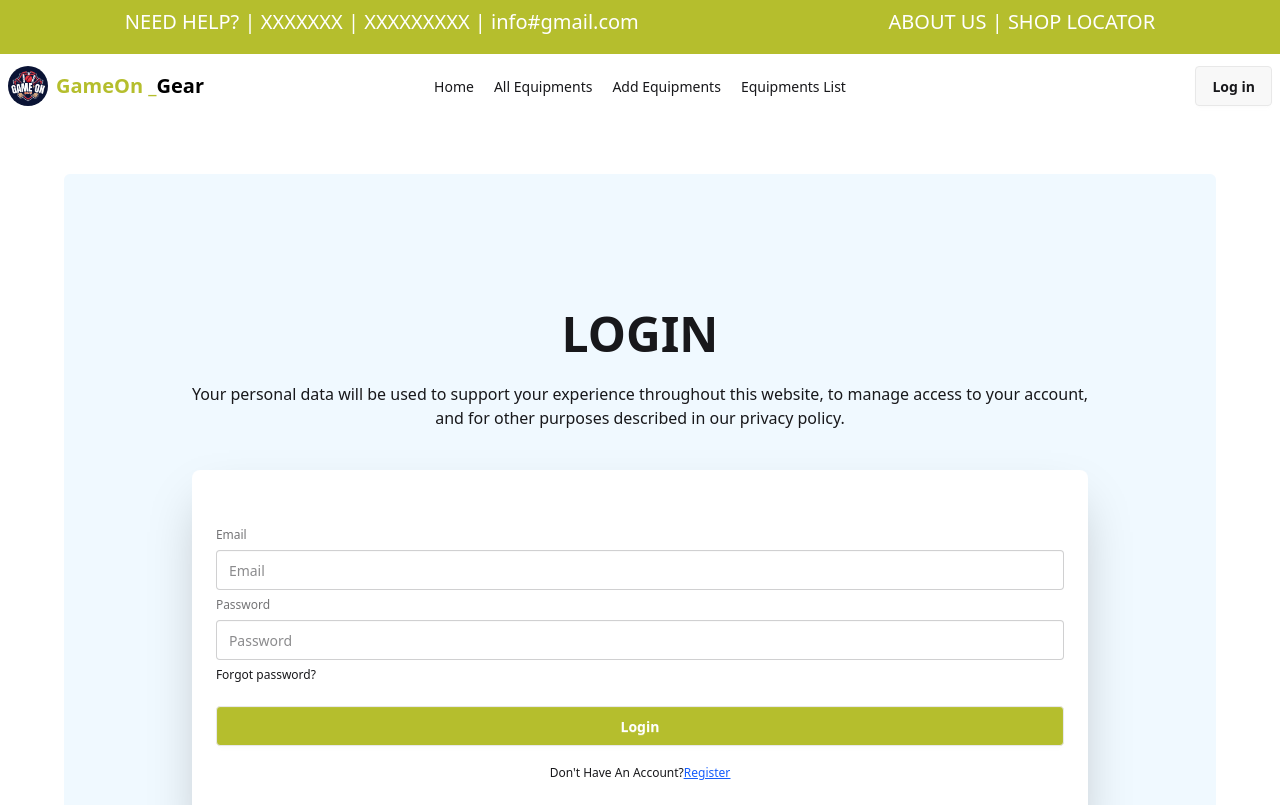
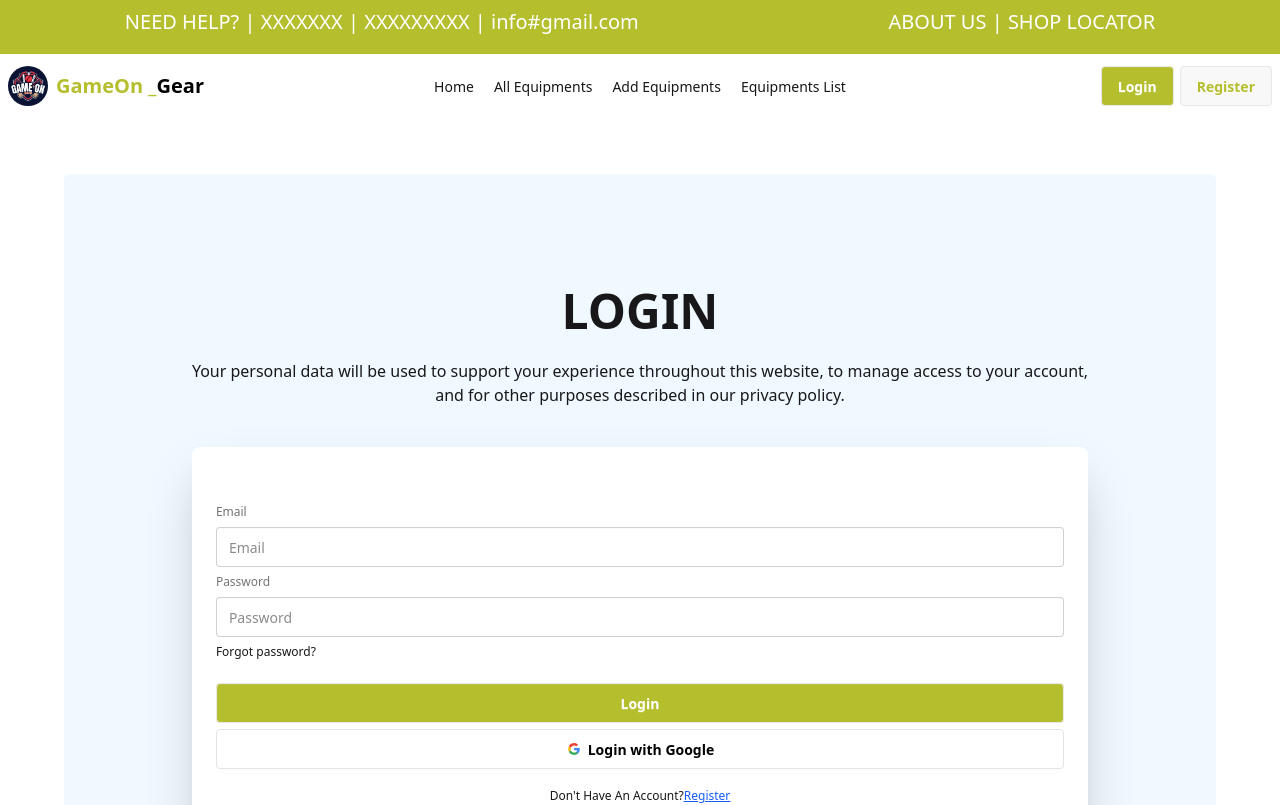
Before and after one commit to alaminjim/GameOn-Gear-Client-side, a React (Vite) app: page /login in a window 1280 px wide. Shown: the top 805 px of the page. Built offline with nearby package versions, Linux system fonts and the light colour scheme; no server answers.

Commit message:
added login and register completey

```diff
--- a/package.json
+++ b/package.json
@@ -11,8 +11,10 @@
   },
   "dependencies": {
     "@tailwindcss/vite": "^4.0.17",
+    "firebase": "^11.6.0",
     "react": "^19.0.0",
     "react-dom": "^19.0.0",
+    "react-hot-toast": "^2.5.2",
     "react-icons": "^5.5.0",
     "react-responsive-carousel": "^3.2.23",
     "react-router-dom": "^6.30.0",
--- a/src/Components/Banner.jsx
+++ b/src/Components/Banner.jsx
@@ -1,6 +1,7 @@
 import photo1 from "../assets/photo-variety-cricket-equipment-sports-store_1055425-58511.avif";
 import photo2 from "../assets/sports-equipment-clothing-clean-white-background_670382-154596.jpg";
 import photo3 from "../assets/stock-photo-etalase-sports-shop-room-generative-ai_925376-23477.jpg";
+import photo4 from "../assets/bags-rack-store_107420-94851.jpg";
 import { Carousel } from "react-responsive-carousel";
 import "react-responsive-carousel/lib/styles/carousel.min.css";
 
@@ -16,6 +17,9 @@ const Banner = () => {
       <div>
         <img src={photo3} />
       </div>
+      <div>
+        <img src={photo4} />
+      </div>
     </Carousel>
   );
 };
--- a/src/Components/Footer.jsx
+++ b/src/Components/Footer.jsx
@@ -89,7 +89,10 @@ const Footer = () => {
             </svg>
           </a>
         </div>
-        <p className="text-white"> @2024 GAMEoN_GEAR. All Rights Reserved.</p>
+        <p className="text-center text-white">
+          Copyright © {new Date().getFullYear()} - All right reserved by
+          GAMEoN_GEAR
+        </p>
       </div>
     </div>
   );
--- a/src/Components/NavBar.jsx
+++ b/src/Components/NavBar.jsx
@@ -1,7 +1,22 @@
 import { Link, NavLink } from "react-router-dom";
 import logo from "../assets/Game On.png";
+import { useContext } from "react";
+import { AuthContext } from "../Provider/AuthProvider";
+import toast from "react-hot-toast";
 
 const NavBar = () => {
+  const { user, userSignOut } = useContext(AuthContext);
+
+  const handelSignOut = () => [
+    userSignOut()
+      .then(() => {
+        toast.success("log out Successful..!");
+      })
+      .catch((err) => {
+        toast.error(err.message);
+      }),
+  ];
+
   return (
     <div>
       <div className="w-full h-[54px] bg-[#B5BE2D] hidden md:hidden lg:block">
@@ -66,7 +81,7 @@ const NavBar = () => {
               src={logo}
             />
             <a className=" lg:text-xl text-[#B5BE2D] font-bold">
-              GameOn _<a className="text-black">Gear</a>
+              GameOn _<span className="text-black">Gear</span>
             </a>
           </div>
         </div>
@@ -99,9 +114,33 @@ const NavBar = () => {
           </ul>
         </div>
         <div className="navbar-end">
-          <Link to="/login" className="btn">
-            Log in
-          </Link>
+          {user && user?.email ? (
+            <div className="flex justify-center items-center space-x-1.5">
+              <img
+                className="w-8 h-8 rounded-full"
+                title={user?.displayName}
+                src={user?.photoURL}
+              />
+              <button
+                onClick={handelSignOut}
+                className="btn text-white bg-[#B5BE2D]"
+              >
+                Log out
+              </button>
+            </div>
+          ) : (
+            <div className="space-x-1.5">
+              <Link to="/login" className="btn bg-[#B5BE2D] text-white">
+                Login
+              </Link>
+              <Link
+                to="/register"
+                className="btn text-[#B5BE2D]  hover:bg-[#B5BE2D] hover:text-white"
+              >
+                Register
+              </Link>
+            </div>
+          )}
         </div>
       </div>
     </div>
--- /dev/null
+++ b/src/Firebase/firebase.init.js
@@ -0,0 +1,23 @@
+// Import the functions you need from the SDKs you need
+import { initializeApp } from "firebase/app";
+import { getAuth } from "firebase/auth";
+// TODO: Add SDKs for Firebase products that you want to use
+// https://firebase.google.com/docs/web/setup#available-libraries
+
+// Your web app's Firebase configuration
+const firebaseConfig = {
+  apiKey: "AIzaSyA11rkC3gK9nJCKAaAP8WIUZmRiLWnB2j8",
+  authDomain: "game-on-gear-a3d07.firebaseapp.com",
+  projectId: "game-on-gear-a3d07",
+  storageBucket: "game-on-gear-a3d07.firebasestorage.app",
+  messagingSenderId: "590661830421",
+  appId: "1:590661830421:web:9f5b2d2b6b449391a58b1c",
+};
+
+// Initialize Firebase
+const app = initializeApp(firebaseConfig);
+
+// Initialize Firebase Authentication and get a reference to the service
+const auth = getAuth(app);
+
+export default auth;
--- a/src/Pages/Login.jsx
+++ b/src/Pages/Login.jsx
@@ -1,8 +1,46 @@
-import { Link, Outlet } from "react-router-dom";
+import { Link, Outlet, useNavigate } from "react-router-dom";
 import Footer from "../Components/Footer";
 import NavBar from "../Components/NavBar";
+import { useContext } from "react";
+import { AuthContext } from "../Provider/AuthProvider";
+import toast from "react-hot-toast";
 
 const Login = () => {
+  const { creteLogin, setUser, createGoogleUser } = useContext(AuthContext);
+  const navigate = useNavigate();
+
+  const handelLogin = (e) => {
+    e.preventDefault();
+
+    const form = e.target;
+    const email = form.email.value;
+    const password = form.password.value;
+
+    creteLogin(email, password)
+      .then((result) => {
+        const user = result.user;
+        setUser(user);
+        navigate("/");
+        toast.success("login successful");
+      })
+      .catch((err) => {
+        toast.error(err.message);
+      });
+  };
+
+  const handelGoogle = () => {
+    createGoogleUser()
+      .then((result) => {
+        const user = result.user;
+        setUser(user);
+        navigate("/");
+        toast.success("Log in successful");
+      })
+      .catch((err) => {
+        toast.error(err.message);
+      });
+  };
+
   return (
     <div>
       <NavBar></NavBar>
@@ -23,16 +61,18 @@ const Login = () => {
               </div>
               <div className="card bg-base-100 w-full shrink-0 shadow-2xl">
                 <div className="card-body">
-                  <form className="fieldset my-7">
+                  <form onSubmit={handelLogin} className="fieldset my-7">
                     <label className="fieldset-label">Email</label>
                     <input
                       type="email"
+                      name="email"
                       className="input w-full"
                       placeholder="Email"
                     />
                     <label className="fieldset-label">Password</label>
                     <input
                       type="password"
+                      name="password"
                       className="input w-full"
                       placeholder="Password"
                     />
@@ -41,6 +81,39 @@ const Login = () => {
                     </div>
                     <button className="btn bg-[#B5BE2D] text-white mt-4">
                       Login
+                    </button>
+                    <button
+                      onClick={handelGoogle}
+                      className="btn bg-white hover:bg-[#B5BE2D] hover:text-white text-black border-[#e5e5e5]"
+                    >
+                      <svg
+                        aria-label="Google logo"
+                        width="16"
+                        height="16"
+                        xmlns="http://www.w3.org/2000/svg"
+                        viewBox="0 0 512 512"
+                      >
+                        <g>
+                          <path d="m0 0H512V512H0" fill="#fff"></path>
+                          <path
+                            fill="#34a853"
+                            d="M153 292c30 82 118 95 171 60h62v48A192 192 0 0190 341"
+                          ></path>
+                          <path
+                            fill="#4285f4"
+                            d="m386 400a140 175 0 0053-179H260v74h102q-7 37-38 57"
+                          ></path>
+                          <path
+                            fill="#fbbc02"
+                            d="m90 341a208 200 0 010-171l63 49q-12 37 0 73"
+                          ></path>
+                          <path
+                            fill="#ea4335"
+                            d="m153 219c22-69 116-109 179-50l55-54c-78-75-230-72-297 55"
+                          ></path>
+                        </g>
+                      </svg>
+                      Login with Google
                     </button>
                     <p className="text-center pt-3">
                       Don't Have An Account?
--- a/src/Pages/Register.jsx
+++ b/src/Pages/Register.jsx
@@ -1,8 +1,15 @@
+import { useContext } from "react";
 import Footer from "../Components/Footer";
 import NavBar from "../Components/NavBar";
-import { Link, Outlet } from "react-router-dom";
+import { Link, Outlet, useNavigate } from "react-router-dom";
+import { AuthContext } from "../Provider/AuthProvider";
+import toast from "react-hot-toast";
 
 const Register = () => {
+  const { createUser, profileUser, setUser, createGoogleUser } =
+    useContext(AuthContext);
+  const navigate = useNavigate();
+
   const handelRegister = (e) => {
     e.preventDefault();
 
@@ -12,7 +19,42 @@ const Register = () => {
     const photo = form.photo.value;
     const password = form.password.value;
 
-    console.log(name, email, photo, password);
+    const passwordRegex = /^(?=.*[a-z])(?=.*[A-Z]).{6,}$/;
+
+    if (!passwordRegex.test(password)) {
+      toast.error("one uppercase,one lowerCase and 6 characters");
+      return;
+    }
+
+    createUser(email, password)
+      .then((result) => {
+        const user = result.user;
+        setUser(user);
+        navigate("/");
+        toast.success("Register successful");
+
+        profileUser({ displayName: name, photoURL: photo })
+          .then(() => {})
+          .catch((err) => {
+            toast.error(err.message);
+          });
+      })
+      .catch((err) => {
+        toast.error(err.message);
+      });
+  };
+
+  const handelGoogle = () => {
+    createGoogleUser()
+      .then((result) => {
+        const user = result.user;
+        setUser(user);
+        navigate("/");
+        toast.success("Log in successful");
+      })
+      .catch((err) => {
+        toast.error(err.message);
+      });
   };
 
   return (
@@ -63,6 +105,39 @@ const Register = () => {
                   <button className="btn bg-[#B5BE2D] text-white mt-4">
                     Register
                   </button>
+                  <button
+                    onClick={handelGoogle}
+                    className="btn bg-white hover:bg-[#B5BE2D] hover:text-white text-black border-[#e5e5e5]"
+                  >
+                    <svg
+                      aria-label="Google logo"
+                      width="16"
+                      height="16"
+                      xmlns="http://www.w3.org/2000/svg"
+                      viewBox="0 0 512 512"
+                    >
+                      <g>
+                        <path d="m0 0H512V512H0" fill="#fff"></path>
+                        <path
+                          fill="#34a853"
+                          d="M153 292c30 82 118 95 171 60h62v48A192 192 0 0190 341"
+                        ></path>
+                        <path
+                          fill="#4285f4"
+                          d="m386 400a140 175 0 0053-179H260v74h102q-7 37-38 57"
+                        ></path>
+                        <path
+                          fill="#fbbc02"
+                          d="m90 341a208 200 0 010-171l63 49q-12 37 0 73"
+                        ></path>
+                        <path
+                          fill="#ea4335"
+                          d="m153 219c22-69 116-109 179-50l55-54c-78-75-230-72-297 55"
+                        ></path>
+                      </g>
+                    </svg>
+                    Login with Google
+                  </button>
                   <p className="text-center pt-3">
                     Al Ready Have An Account?
                     <span className="text-blue-600 underline">
--- a/src/Provider/AuthProvider.jsx
+++ b/src/Provider/AuthProvider.jsx
@@ -1,5 +1,64 @@
-const AuthProvider = () => {
-  return <div></div>;
+import {
+  createUserWithEmailAndPassword,
+  GoogleAuthProvider,
+  onAuthStateChanged,
+  signInWithEmailAndPassword,
+  signInWithPopup,
+  signOut,
+  updateProfile,
+} from "firebase/auth";
+import { createContext, useEffect, useState } from "react";
+import auth from "../Firebase/firebase.init";
+
+const AuthContext = createContext();
+const provider = new GoogleAuthProvider();
+
+const AuthProvider = ({ children }) => {
+  const [user, setUser] = useState(null);
+
+  const createUser = (email, password) => {
+    return createUserWithEmailAndPassword(auth, email, password);
+  };
+
+  const creteLogin = (email, password) => {
+    return signInWithEmailAndPassword(auth, email, password);
+  };
+
+  const profileUser = (profile) => {
+    return updateProfile(auth.currentUser, profile);
+  };
+
+  const userSignOut = () => {
+    return signOut(auth);
+  };
+
+  const createGoogleUser = () => {
+    return signInWithPopup(auth, provider);
+  };
+
+  useEffect(() => {
+    const disconnect = onAuthStateChanged(auth, (currentUser) => {
+      setUser(currentUser);
+    });
+    return () => {
+      disconnect();
+    };
+  }, []);
+
+  const userInfo = {
+    user,
+    setUser,
+    createUser,
+    creteLogin,
+    profileUser,
+    createGoogleUser,
+    userSignOut,
+  };
+
+  return (
+    <AuthContext.Provider value={userInfo}>{children}</AuthContext.Provider>
+  );
 };
 
 export default AuthProvider;
+export { AuthContext };
--- a/src/main.jsx
+++ b/src/main.jsx
@@ -4,9 +4,14 @@ import "./index.css";
 import App from "./App.jsx";
 import router from "./Routes/Routes.jsx";
 import { RouterProvider } from "react-router-dom";
+import AuthProvider from "./Provider/AuthProvider.jsx";
+import { Toaster } from "react-hot-toast";
 
 createRoot(document.getElementById("root")).render(
   <StrictMode>
-    <RouterProvider router={router} />
+    <AuthProvider>
+      <Toaster />
+      <RouterProvider router={router} />
+    </AuthProvider>
   </StrictMode>
 );
```
Also changed, not shown: src/assets/bags-rack-store_107420-94851.jpg (added), 1 other file (tests, documents, lock files or other folders).
